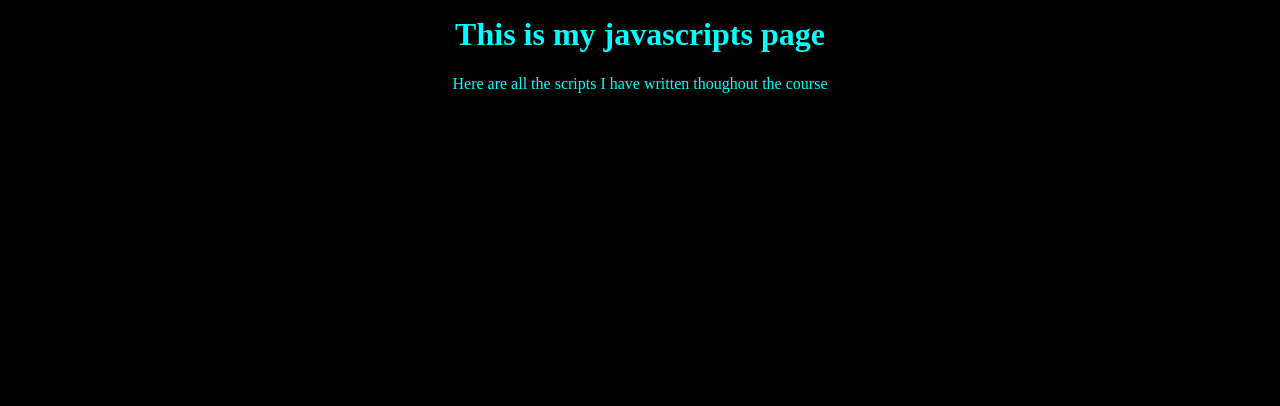
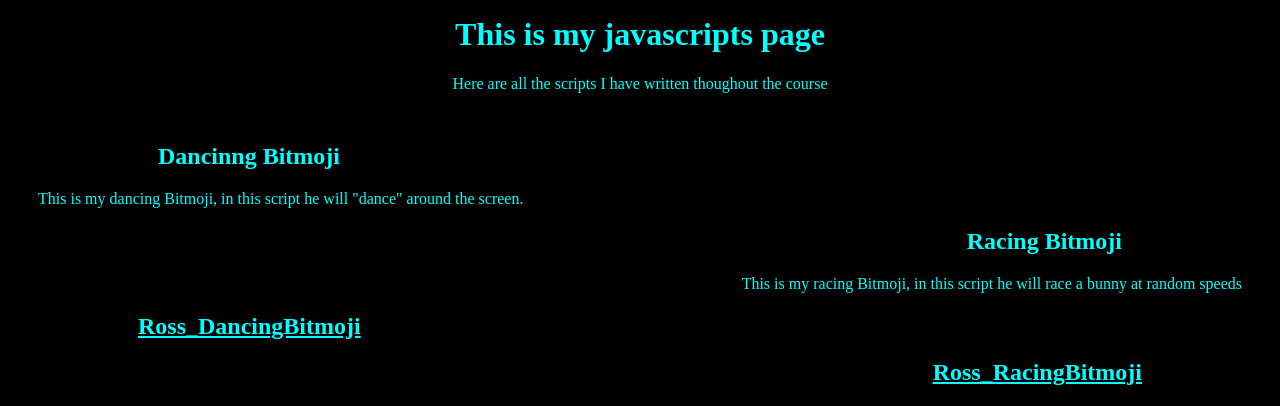
Before and after one commit to BlazingSaddles1984/BlazingSaddles1984, a plain HTML site: page javascripts.html in a window 1280 px wide. Shown: the part 405-811 px from the top of the page. Drawn offline with Linux system fonts and the light colour scheme; a script that the page names is missing.

Commit message:
Add files via upload

```diff
--- a/javascripts.html
+++ b/javascripts.html
@@ -12,6 +12,29 @@
    td{
     padding: 15px;
    }
+   #h2left{
+    margin-left: 150px;
+   }
+   #pleft{
+    margin-left: 30px;
+   }
+   #h2right{
+    margin-right: 150px;
+   }
+   #pright{
+    margin-right: 30px;
+   }
+   #dancing{
+    margin-left: 130px;
+   }
+   #racing{
+    margin-right: 130px;
+   }
+   #p2{
+    margin-bottom: 50px;
+   }
+
+
     </style>
 </head>
 <body>
@@ -19,13 +42,22 @@
     <table width="800px" align="center">
         <thead>
             <tr>
-                <td ce><a href="index.html"><img src="Buttons/Home(new).png"></a></td>
+                <td><a href="index.html"><img src="Buttons/Home(new).png"></a></td>
                 <td><a href=""><img src="Buttons/Javascripts(new).png"></a> </td>
                <td><a href="Aboutme.html"><img src="Buttons/Aboutme(new).png"></a></td>
             </tr>
         </thead>
     </table>
 <h1 style="text-align: center;">This is my javascripts page</h1>
-<p style="text-align: center;">Here are all the scripts I have written thoughout the course</p>
+<p id="p2" style="text-align: center;">Here are all the scripts I have written thoughout the course</p>
+
+<h2 id="h2left" style="text-align: left;">Dancinng Bitmoji</h2>
+<p id="pleft" style="text-align: left;">This is my dancing Bitmoji, in this script he will "dance" around the screen.</p>
+
+<h2 id="h2right" style="text-align: right;">Racing Bitmoji</h2>
+<p id="pright" style="text-align: right;">This is my racing Bitmoji, in this script he will race a bunny at random speeds</p>
+
+<h2 id="dancing" style="text-align: left;"><a href="https://www.khanacademy.org/computer-programming/ross_dancingbitmoji/6235095889133568">Ross_DancingBitmoji</a></h2><script id="danceman" src="https://www.khanacademy.org/computer-programming/ross_dancingbitmoji/6235095889133568/embed.js?editor=no&buttons=no&author=no&embed=yes"></script>
+<h2 id="racing" style="text-align: right;"><a href="https://www.khanacademy.org/computer-programming/ross_racingbitmoji/5314053020631040">Ross_RacingBitmoji</a></h2><script id="raceman" src="https://www.khanacademy.org/computer-programming/ross_racingbitmoji/5314053020631040/embed.js?editor=no&buttons=no&author=no&embed=yes"></script>
 </body>
 </html>
--- a/style.css
+++ b/style.css
@@ -1,4 +1,7 @@
 h1{
+    color: aqua;
+}
+h2{
     color: aqua;
 }
 p{
```
Also changed, not shown: images/Screenshot 2023-09-24 111512.png (added), images/Screenshot 2023-09-24 112156.png (added).
